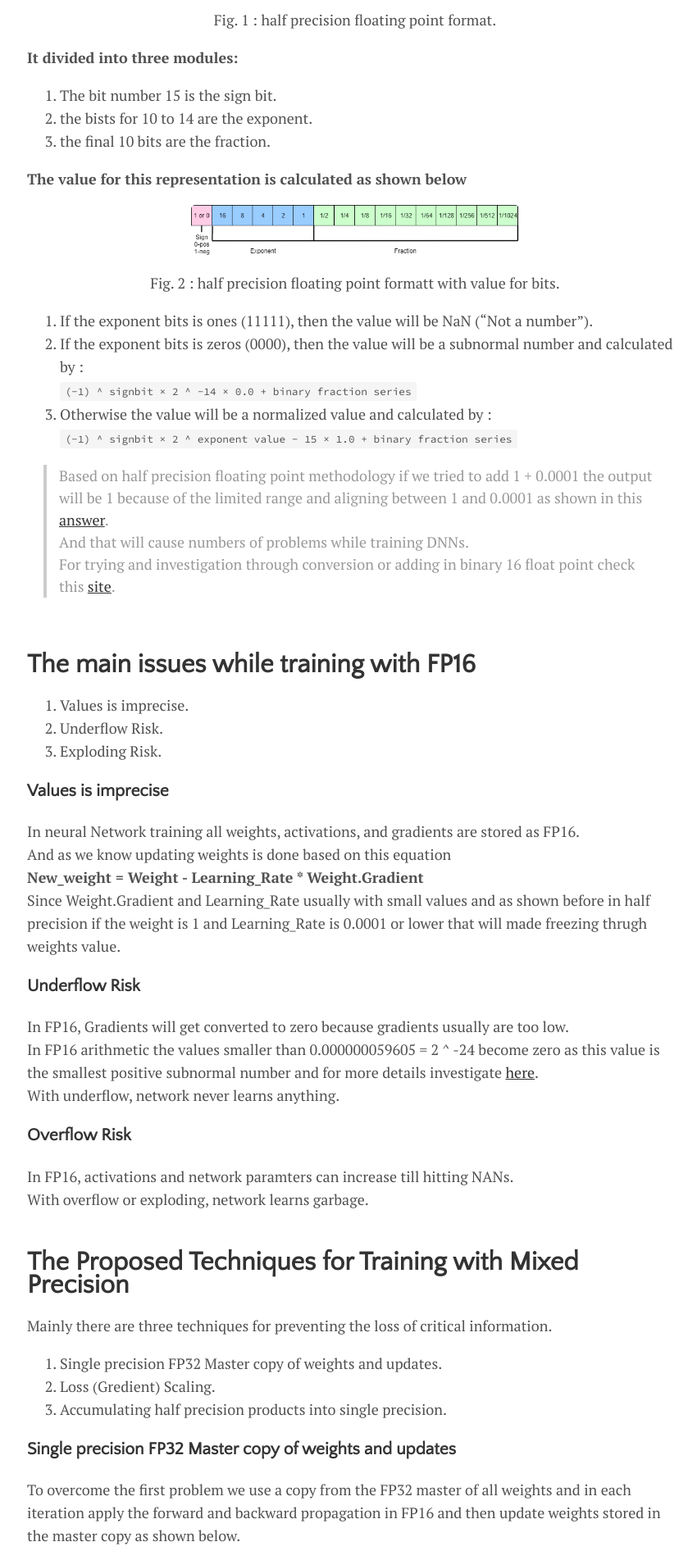
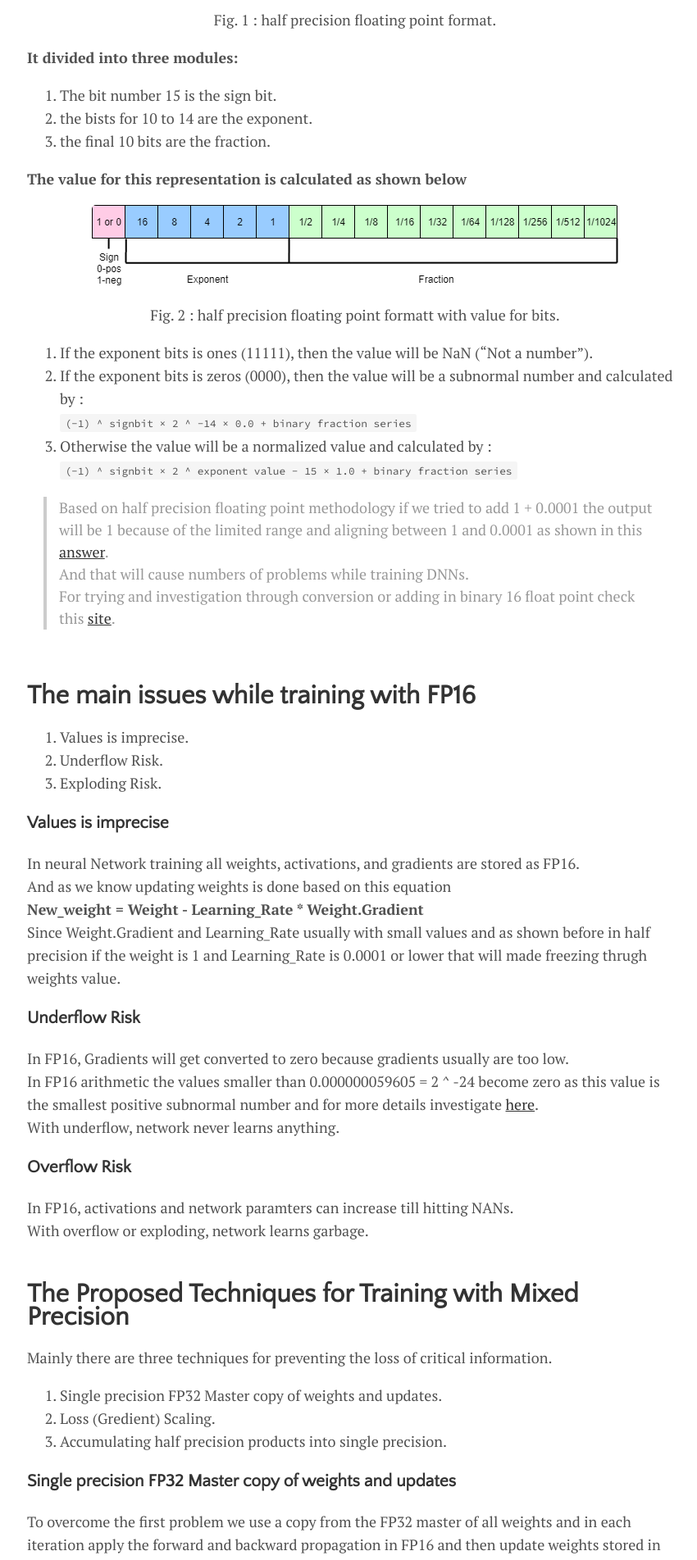
Before and after one commit to IslamMohamedMosaad/IslamMohamedMosaad.github.io, a Jekyll site: the page built from _posts/2020-05-28-Mixed-Precision-Training.md, in a window 1280 px wide. Shown: the part 1602-3505 px from the top of the page at 82% size, without its empty margins (207-1057 px from the left). Built offline with Jekyll 4.4.1, drawn with Linux system fonts in a browser that asks for light colours; comment, search, counter and statistics services are not loaded.

Commit message:
Update 2020-05-28-Mixed-Precision-Training.md

```diff
--- a/_posts/2020-05-28-Mixed-Precision-Training.md
+++ b/_posts/2020-05-28-Mixed-Precision-Training.md
@@ -39,7 +39,7 @@
 **The value for this representation is calculated as shown below**
 
 <p align="center">
-<img align="center" width="400" height="100" src="../assets/img/1*2SF0OFMsC606KSDaVtBAdg.png">
+<img align="center"  src="../assets/img/1*2SF0OFMsC606KSDaVtBAdg.png">
 </p>
 <p align="center"> Fig. 2 : half precision floating point formatt with value for bits. </p>
 
@@ -86,7 +86,7 @@
 To overcome the first problem we use a copy from the FP32 master of all weights and in each iteration apply the forward and backward propagation in FP16 and then update weights stored in the master copy as shown below.
 
 <p align="center">
-<img align="center" width="1024" height="200" src="../ssets/img/Mixed precision training iteration for a layer.png">
+<img align="center" width="1024" height="200" src="../assets/img/Mixed precision training iteration for a layer.png">
 </p>
 <p align="center"> Fig. 3 : Mixed precision training iteration for a layer.   </p>
 Through the storing an additional copy of weights increases the memory requirements but the overall memory consumptions is approximately halved the need by FP32 training.
```
